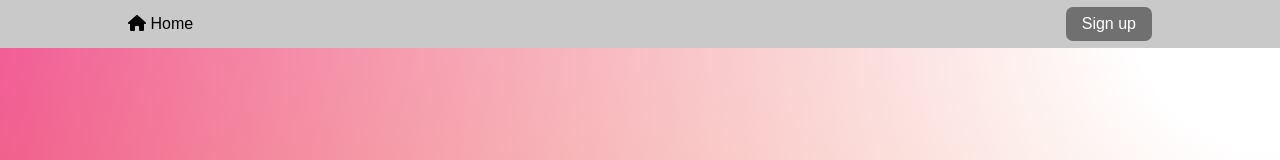
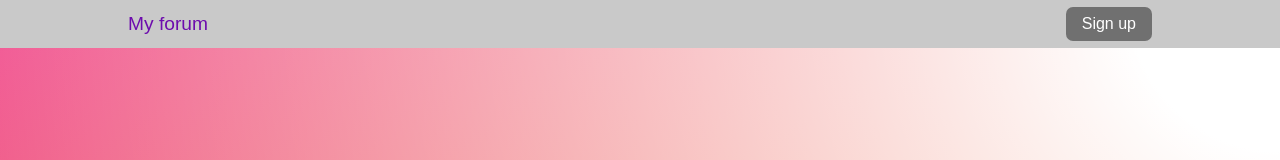
Before and after one commit to MiaraSatu/forum-front, a Vue app: page /login in a window 1280 px wide. Shown: the top 160 px of the page. Built offline with nearby package versions, Linux system fonts and the light colour scheme.

Commit message:
replace Home link by app_name in loginNav

```diff
--- a/src/assets/main.css
+++ b/src/assets/main.css
@@ -9,6 +9,11 @@ a {
 }
 a:active {
     color: inherit;
+}
+/* the app name (actually: My forum) */
+.app_name {
+    color: rgb(109, 12, 173);
+    font-size: 1.2rem;
 }
 #login-load-icon, #register-load-icon {
     margin-right: 3px;
--- a/src/components/LoginNav.vue
+++ b/src/components/LoginNav.vue
@@ -1,9 +1,8 @@
 <template>
     <nav>
-        <router-link to="/" class="left-element">
-            <font-awesome-icon icon="fa-solid fa-house" />
-            Home
-        </router-link>
+        <div class="app_name">
+            My forum
+        </div>
         <div class="right-option">
             <router-link :to="{name: 'login'}" v-if="!isRoute('login')">Sign in</router-link>
             <router-link :to="{name: 'register'}" v-if="!isRoute('register')" >Sign up</router-link>
```
